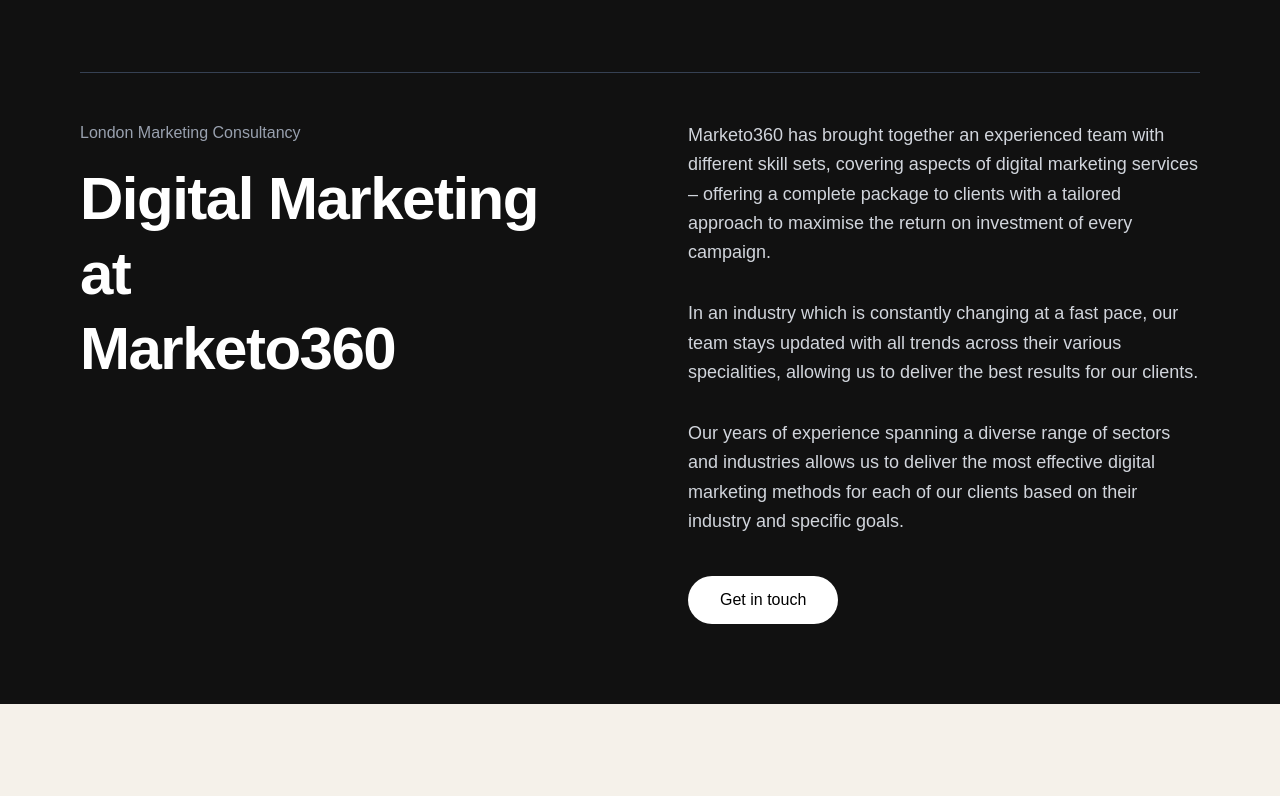
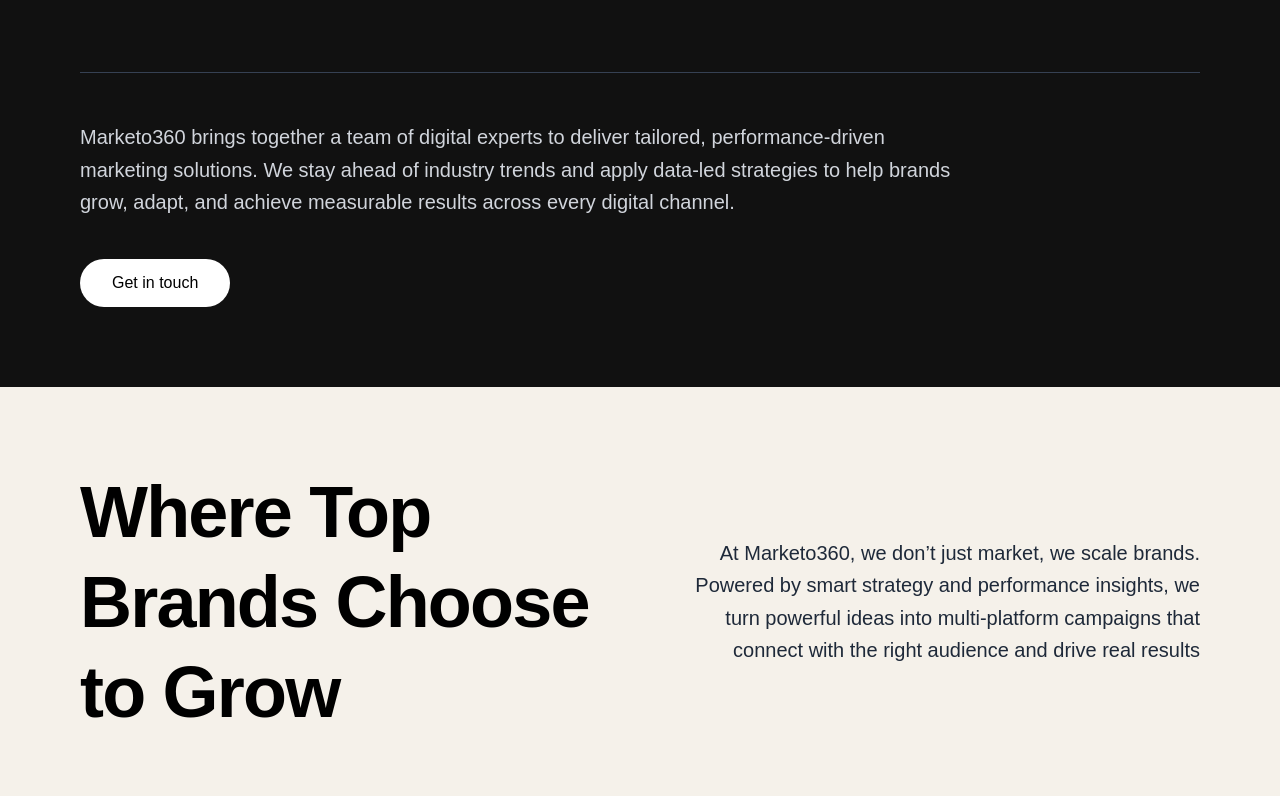
Before and after one commit to mooojn/ceek, a Next.js app: page /services in a window 1280 px wide. Shown: the part 464-1260 px from the top of the page. Built offline with nearby package versions, Linux system fonts and the light colour scheme.

Commit message:
all done

```diff
--- a/app/about-us/page.tsx
+++ b/app/about-us/page.tsx
@@ -2,8 +2,6 @@
 import Footer from '../components/Footer';
 import AboutHero from '../components/AboutHero';
 import ClientLogos from '../components/ClientLogos';
-import Timeline from '../components/Timeline';
-import HowToWorkWithCeek from '../components/HowToWorkWithCeek';
 import CTA from '../components/CTA';
 
 export default function AboutUs() {
@@ -13,8 +11,6 @@
       <div className="pt-20">
         <AboutHero />
         <ClientLogos />
-        <Timeline />
-        <HowToWorkWithCeek />
       </div>
       <CTA
         title="BECOME A Marketo360 CLIENT"
--- a/app/components/AboutHero.tsx
+++ b/app/components/AboutHero.tsx
@@ -14,16 +14,8 @@
         {/* Divider */}
         <div className="w-full border-t border-gray-700 mb-12 md:mb-16"></div>
 
-        {/* Content Grid */}
-        <div className="grid grid-cols-1 md:grid-cols-2 gap-12 md:gap-16 lg:gap-24">
-          {/* Left Column: Sub-heading */}
-          <div>
-            <h2 className="text-4xl md:text-5xl lg:text-6xl font-bold tracking-tight leading-tight">
-              The Marketo360 Team
-            </h2>
-          </div>
-
-          {/* Right Column: Text Content */}
+        {/* Content */}
+        <div className="max-w-4xl">
           <div className="space-y-8 text-lg md:text-xl text-gray-300 font-light leading-relaxed">
             <p>
               Marketo360 Marketing is an omnichannel digital marketing agency, dedicated to assisting brands in amplifying their digital presence. Marketo360 has a passion for start-ups & helping big companies act like start-ups, with an outsourced marketing solution for businesses of all sizes.
--- a/app/components/ServicesHero.tsx
+++ b/app/components/ServicesHero.tsx
@@ -13,23 +13,10 @@
           </h1>
         </div>
 
-        <div className="flex flex-col lg:flex-row gap-12 lg:gap-24">
-          <div className="lg:w-1/2">
-            <div className="text-gray-400 text-sm md:text-base mb-4">London Marketing Consultancy</div>
-            <h2 className="text-4xl md:text-5xl lg:text-6xl font-semibold tracking-tight leading-tight">
-              Digital Marketing at<br />Marketo360
-            </h2>
-          </div>
-
-          <div className="lg:w-1/2 flex flex-col items-start">
-            <p className="text-lg text-gray-300 leading-relaxed mb-8">
-              Marketo360 has brought together an experienced team with different skill sets, covering aspects of digital marketing services – offering a complete package to clients with a tailored approach to maximise the return on investment of every campaign.
-            </p>
-            <p className="text-lg text-gray-300 leading-relaxed mb-8">
-              In an industry which is constantly changing at a fast pace, our team stays updated with all trends across their various specialities, allowing us to deliver the best results for our clients.
-            </p>
-            <p className="text-lg text-gray-300 leading-relaxed mb-10">
-              Our years of experience spanning a diverse range of sectors and industries allows us to deliver the most effective digital marketing methods for each of our clients based on their industry and specific goals.
+        {/* Content */}
+        <div className="max-w-4xl">
+          <p className="text-lg md:text-xl text-gray-300 font-light leading-relaxed mb-10">
+            Marketo360 brings together a team of digital experts to deliver tailored, performance-driven marketing solutions. We stay ahead of industry trends and apply data-led strategies to help brands grow, adapt, and achieve measurable results across every digital channel.
           </p>
 
           <Link
@@ -40,7 +27,6 @@
           </Link>
         </div>
       </div>
-      </div>
     </section>
   );
 };
```
Lines whose indentation alone changed are shown as unchanged.
